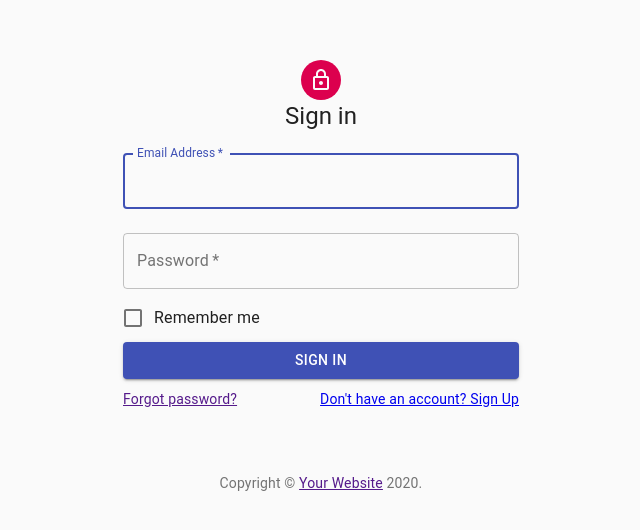
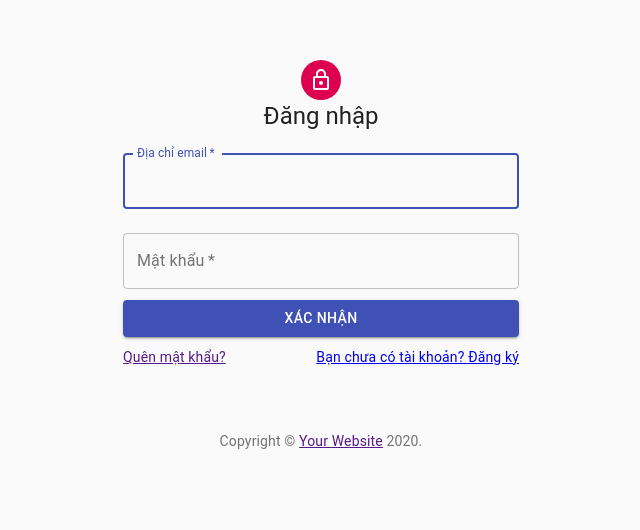
Before and after one commit to ninjaguyyyy/book-market-frontend, a React (Create React App) app: page /user/login in a window 1280 px wide. Shown: the top 530 px of the page, without its empty margins (319-959 px from the left). Built offline with nearby package versions, Linux system fonts and the light colour scheme.

Commit message:
vietnamese

```diff
--- a/src/features/User/pages/Login/index.js
+++ b/src/features/User/pages/Login/index.js
@@ -27,7 +27,7 @@ function LoginPage(props) {
                     <LockOutlinedIcon />
                 </Avatar>
                 <Typography component="h1" variant="h5">
-                    Sign in
+                    Đăng nhập
                 </Typography>
                 <form className="form" noValidate>
                     <TextField
@@ -36,7 +36,7 @@ function LoginPage(props) {
                         required
                         fullWidth
                         id="email"
-                        label="Email Address"
+                        label="Địa chỉ email"
                         name="email"
                         autoComplete="email"
                         autoFocus
@@ -47,14 +47,10 @@ function LoginPage(props) {
                         required
                         fullWidth
                         name="password"
-                        label="Password"
+                        label="Mật khẩu"
                         type="password"
                         id="password"
                         autoComplete="current-password"
-                    />
-                    <FormControlLabel
-                        control={<Checkbox value="remember" color="primary" />}
-                        label="Remember me"
                     />
                     <Button
                         type="submit"
@@ -63,17 +59,17 @@ function LoginPage(props) {
                         color="primary"
                         className="submit"
                     >
-                        Sign In
+                        Xác nhận
                     </Button>
                     <Grid container>
                         <Grid item xs>
                             <Link href="#" variant="body2">
-                                Forgot password?
+                                Quên mật khẩu?
                             </Link>
                         </Grid>
                         <Grid item>
                             <Link to="/user/register" variant="body2">
-                                {"Don't have an account? Sign Up"}
+                                {"Bạn chưa có tài khoản? Đăng ký"}
                             </Link>
                         </Grid>
                     </Grid>
--- a/src/features/User/pages/Register/index.js
+++ b/src/features/User/pages/Register/index.js
@@ -26,7 +26,7 @@ function RegisterPage(props) {
                     <LockOutlinedIcon />
                 </Avatar>
                 <Typography component="h1" variant="h5">
-                    Sign up
+                    Đăng ký tài khoản
                 </Typography>
                 <form className="form" noValidate>
                     <Grid container spacing={2}>
```
